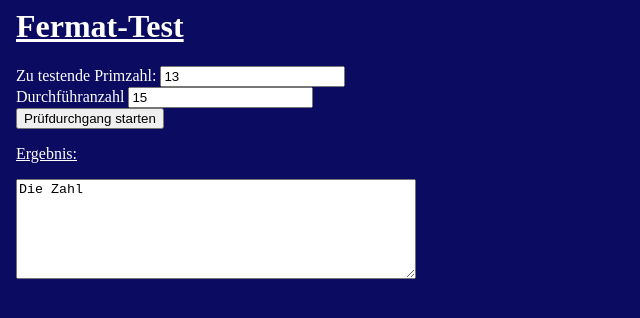
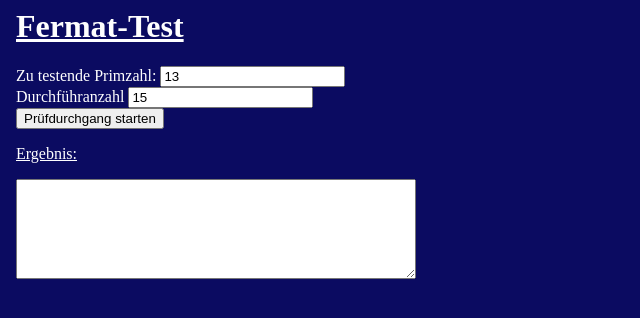
Before and after one commit to Va2828Cz/angular-eydwqm, an Angular app: page / in a window 1280 px wide. Shown: the top 318 px of the page, without its empty margins (0-640 px from the left). Built offline with nearby package versions, Linux system fonts and the light colour scheme.

Commit message:
1 file modified

```diff
--- a/src/app/fermat-test/fermat-test.component.ts
+++ b/src/app/fermat-test/fermat-test.component.ts
@@ -9,7 +9,7 @@ export class FermatTestComponent implements OnInit {
 
   versuchskaninchen: number = 13;
   anzahl: number = 15;
-  ergebnis = "Die Zahl ";
+  ergebnis = "";
 
   constructor() { }
 
@@ -21,16 +21,17 @@ export class FermatTestComponent implements OnInit {
 
       zwischenergebnis = zwischenergebnis * zeuge;
     }
+     zwischenergebnis = zwischenergebnis % this.versuchskaninchen;
     if (zwischenergebnis === 1) {
-      this.ergebnis += this.versuchskaninchen + ' ist wahrscheinlich eine Primzahl';
+      this.ergebnis += 'Die Zahl ' + this.versuchskaninchen + ' ist wahrscheinlich eine Primzahl.';
 
     } else {
-      this.ergebnis += this.versuchskaninchen + ' ist wahrscheinlich keine Primzahl';
+      this.ergebnis += 'Die Zahl ' + this.versuchskaninchen + ' ist keine Primzahl.';
 
     }
 
 
-    //zwischenergebnis = zwischenergebnis % this.versuchskaninchen;
+    zwischenergebnis = zwischenergebnis % this.versuchskaninchen;
     //this.ergebnis = 'Zwischenergebnis:' + zwischenergebnis;
 
   }
```
